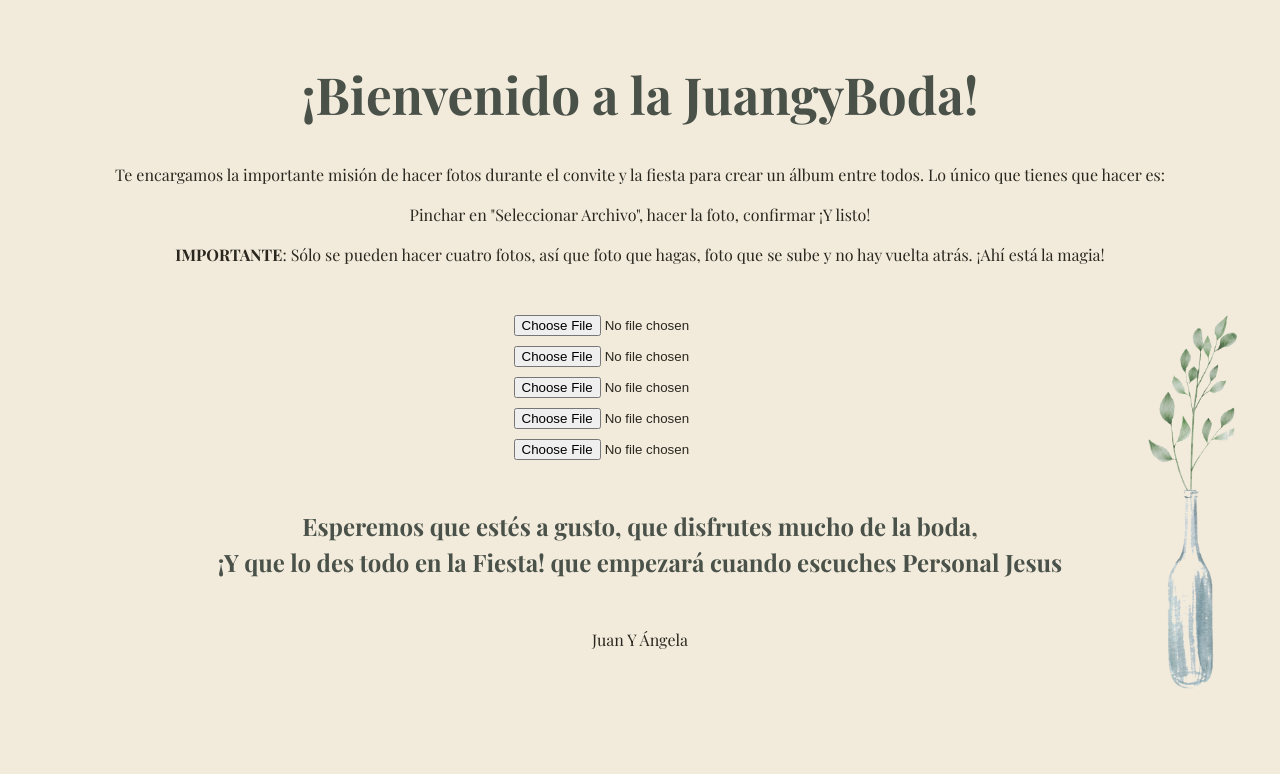
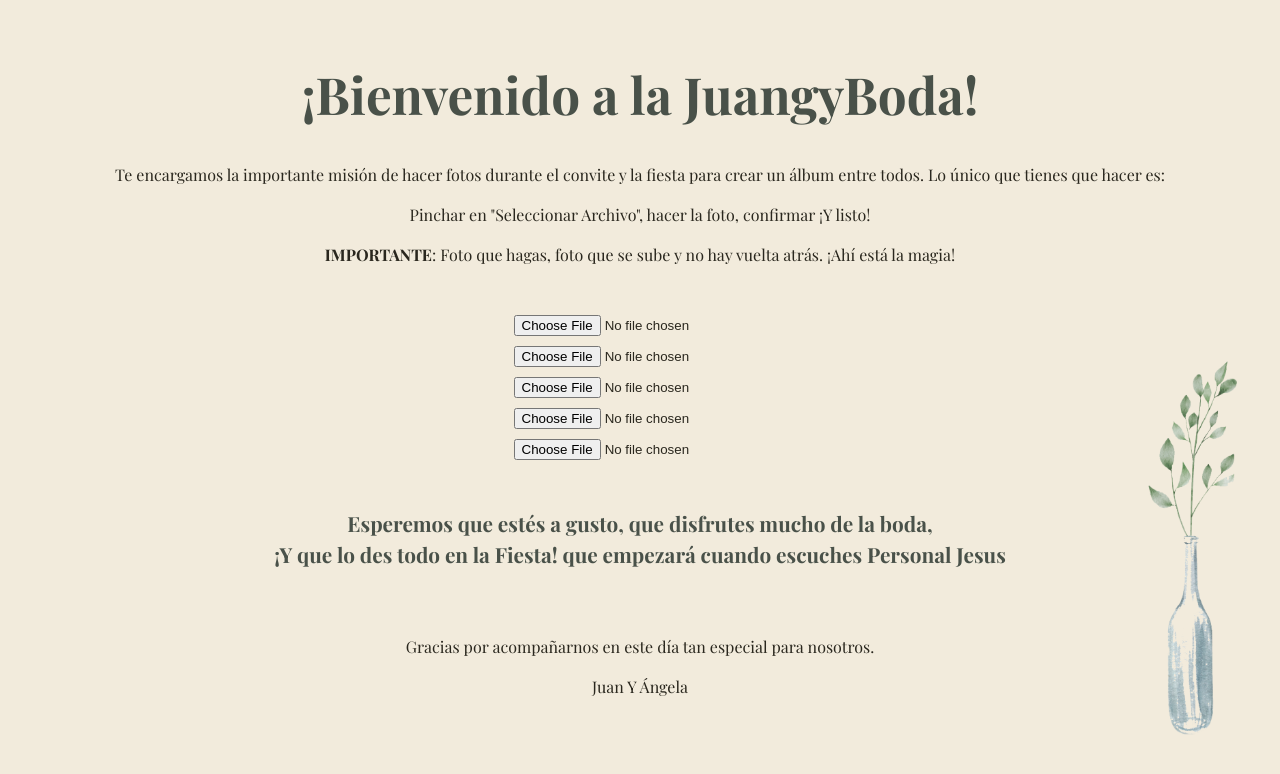
Before and after one commit to Depechejuan/Wedding-Photo-React, a React (Vite) app: page / in a window 1280 px wide. Shown: the top 774 px of the page. Built offline with nearby package versions, Linux system fonts and the light colour scheme; no server answers; a web font is replaced by a local one.

Commit message:
more changes in text

```diff
--- a/src/App.css
+++ b/src/App.css
@@ -15,6 +15,7 @@
 
 .desc {
     margin: 0;
+    font-size: 1.3rem;
 }
 .container {
     margin-top: 3rem;
@@ -30,5 +31,7 @@
 
 .bottom {
     margin-top: 3rem;
+}
+.capitalize {
     text-transform: capitalize;
 }
--- a/src/pages/HomePage.jsx
+++ b/src/pages/HomePage.jsx
@@ -34,11 +34,15 @@ function UploadPhotos() {
             <div className="instructions">
                 <p>Te encargamos la importante misión de hacer fotos durante el convite y la fiesta para crear un álbum entre todos. Lo único que tienes que hacer es:</p>
                 <p>Pinchar en &quot;Seleccionar Archivo&quot;, hacer la foto, confirmar ¡Y listo!</p>
-                <p><strong>IMPORTANTE</strong>: Sólo se pueden hacer cuatro fotos, así que foto que hagas, foto que se sube y no hay vuelta atrás. ¡Ahí está la magia!</p>
+                <p><strong>IMPORTANTE</strong>: Foto que hagas, foto que se sube y no hay vuelta atrás. ¡Ahí está la magia!</p>
             </div>
             <Form />
             <Warning />
-            <p className="bottom">Juan y Ángela</p>
+            <div className="bottom">
+                <p>Gracias por acompañarnos en este día tan especial para nosotros.</p>
+                <p className="capitalize">Juan y Ángela</p>
+            </div>
+
         </>
     )
 }
```
